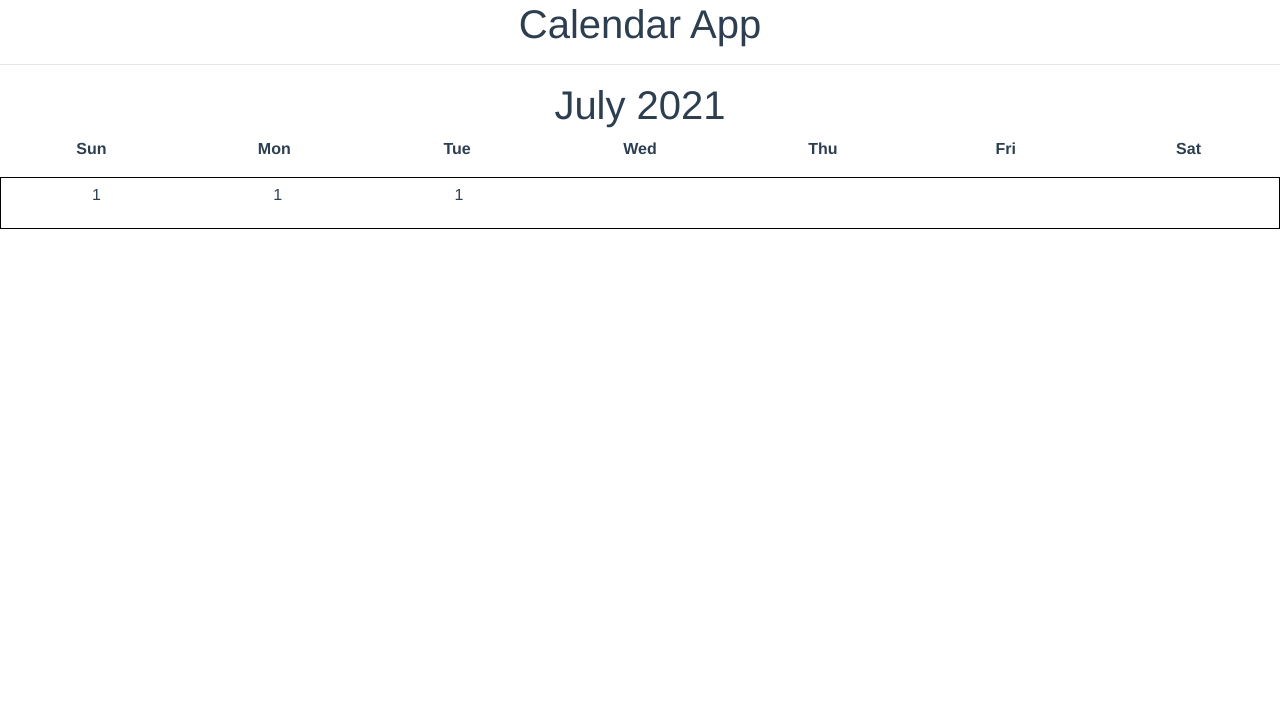
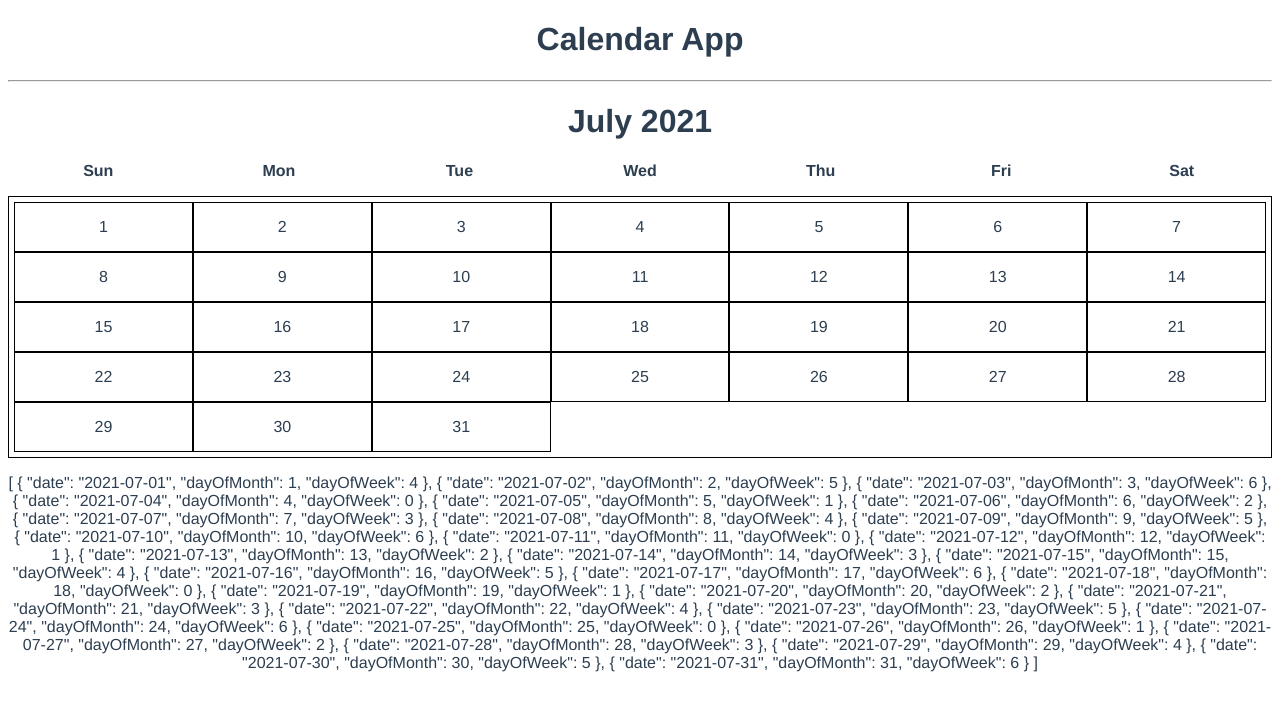
Before and after one commit to mark-francisco/prompt-calendar-app, a Vue app: page / in a window 1280 px wide. Shown: the top 710 px of the page. Built offline with nearby package versions, Linux system fonts and the light colour scheme.

Commit message:
add to main calendar grid

```diff
--- a/src/components/Calendar.vue
+++ b/src/components/Calendar.vue
@@ -1,17 +1,19 @@
 <template>
   <div class="calendar">
-    <app-heading v-bind:today="today" />
+    <app-heading v-bind:selectedDate="selectedDate" />
 
     <ol class="calendar-days-grid">
-      <app-calendar-day v-for="day in listOfDays" v-bind:key="day.date" v-bind:dayNumber="1"></app-calendar-day>
+      <app-calendar-day
+        v-for="day in days"
+        v-bind:key="day.date"
+        v-bind:dayNumber="day.dayOfMonth"
+        v-bind:isToday="today.format('YYYY-MM-DD') === day.date"
+      ></app-calendar-day>
+      <!-- v-bind:hasEvent="this.hasEvent"
+        v-on:eventStatusUpdated="hasEvent = $event" -->
     </ol>
 
-    <!-- <app-calendar-day
-      v-bind:dayNumber="1"
-      v-bind:hasEvent="this.hasEvent"
-      v-on:eventStatusUpdated="hasEvent = $event"
-    ></app-calendar-day>
-     -->
+    <div>{{ daysArray }}</div>
   </div>
 </template>
 
@@ -19,6 +21,7 @@
 .calendar-days-grid {
   display: grid;
   grid-template-columns: repeat(7, 1fr);
+  grid-template-rows: repeat(5, 1fr);
   border: 1px solid black;
   padding: 5px;
 }
@@ -26,22 +29,47 @@
 
 <script>
 import dayjs from "dayjs";
+import weekday from "dayjs/plugin/weekday";
+dayjs.extend(weekday);
 
 export default {
   data() {
     return {
-      listOfDays: ["day1", "day2", "day3"],
       today: dayjs(),
+      selectedDate: dayjs(),
     };
   },
   methods: {
-    // today() {
-    //   return dayjs().format("YYYY-MM-DD");
-    // },
+    getWeekday(date) {
+      return dayjs(date).weekday();
+    },
   },
   computed: {
     days() {
-      return this.currentMonthDays;
+      return this.daysArray;
+    },
+    numDaysInMonth() {
+      return dayjs(this.selectedDate).daysInMonth();
+    },
+
+    month() {
+      return Number(this.selectedDate.format("M"));
+    },
+
+    year() {
+      return Number(this.selectedDate.format("YYYY"));
+    },
+
+    daysArray() {
+      // construct new Array with defined length, but with empty values.
+      // map each of the arrItems into objects
+      return [...new Array(this.numDaysInMonth)].map((_arrItem, index) => {
+        return {
+          date: dayjs(`${this.year}-${this.month}-${index + 1}`).format("YYYY-MM-DD"),
+          dayOfMonth: dayjs(`${this.year}-${this.month}-${index + 1}`).date(),
+          dayOfWeek: dayjs(`${this.year}-${this.month}-${index + 1}`).day(),
+        };
+      });
     },
   },
 };
--- a/src/components/CalendarDay.vue
+++ b/src/components/CalendarDay.vue
@@ -1,6 +1,6 @@
 <template>
   <div>
-    <p>{{ dayNumber }}</p>
+    <li class="calendar-day">{{ dayNumber }}</li>
     <!-- <button v-on:click="addEvent()">Add Event</button>
     <label>Title</label>
     <input type="text" />
@@ -9,11 +9,26 @@
   </div>
 </template>
 
-<style></style>
+<style>
+.calendar-day {
+  list-style: none;
+  border: 1px solid black;
+  padding: 15px 5px;
+}
+</style>
 
 <script>
 export default {
-  props: ["dayNumber", "hasEvent"],
+  props: {
+    dayNumber: {
+      type: Number,
+      required: true,
+    },
+    hasEvent: {
+      type: Boolean,
+      default: false,
+    },
+  },
   data() {
     return {
       newEventStatus: this.hasEvent,
--- a/src/components/Heading.vue
+++ b/src/components/Heading.vue
@@ -21,7 +21,7 @@
 <script>
 export default {
   props: {
-    today: {
+    selectedDate: {
       type: Object,
       required: true,
     },
@@ -33,7 +33,7 @@ export default {
   },
   computed: {
     currentMonthYear() {
-      return this.today.format("MMMM YYYY");
+      return this.selectedDate.format("MMMM YYYY");
     },
   },
 };
--- a/src/main.js
+++ b/src/main.js
@@ -4,16 +4,16 @@ import App from "./App.vue";
 import router from "./router";
 
 // Bootstrap and BootstrapVue:
-import { BootstrapVue, BootstrapVueIcons } from "bootstrap-vue";
-import "bootstrap/dist/css/bootstrap.css";
-import "bootstrap-vue/dist/bootstrap-vue.css";
+// import { BootstrapVue, BootstrapVueIcons } from "bootstrap-vue";
+// import "bootstrap/dist/css/bootstrap.css";
+// import "bootstrap-vue/dist/bootstrap-vue.css";
 
-Vue.use(BootstrapVue);
-Vue.use(BootstrapVueIcons);
+// Vue.use(BootstrapVue);
+// Vue.use(BootstrapVueIcons);
 
 // Day.js
-import dayjs from "dayjs"; // ES 2015
-dayjs().format();
+// import dayjs from "dayjs"; // ES 2015
+// dayjs().format();
 
 // Component files:
 import Calendar from "./components/Calendar.vue";
```
